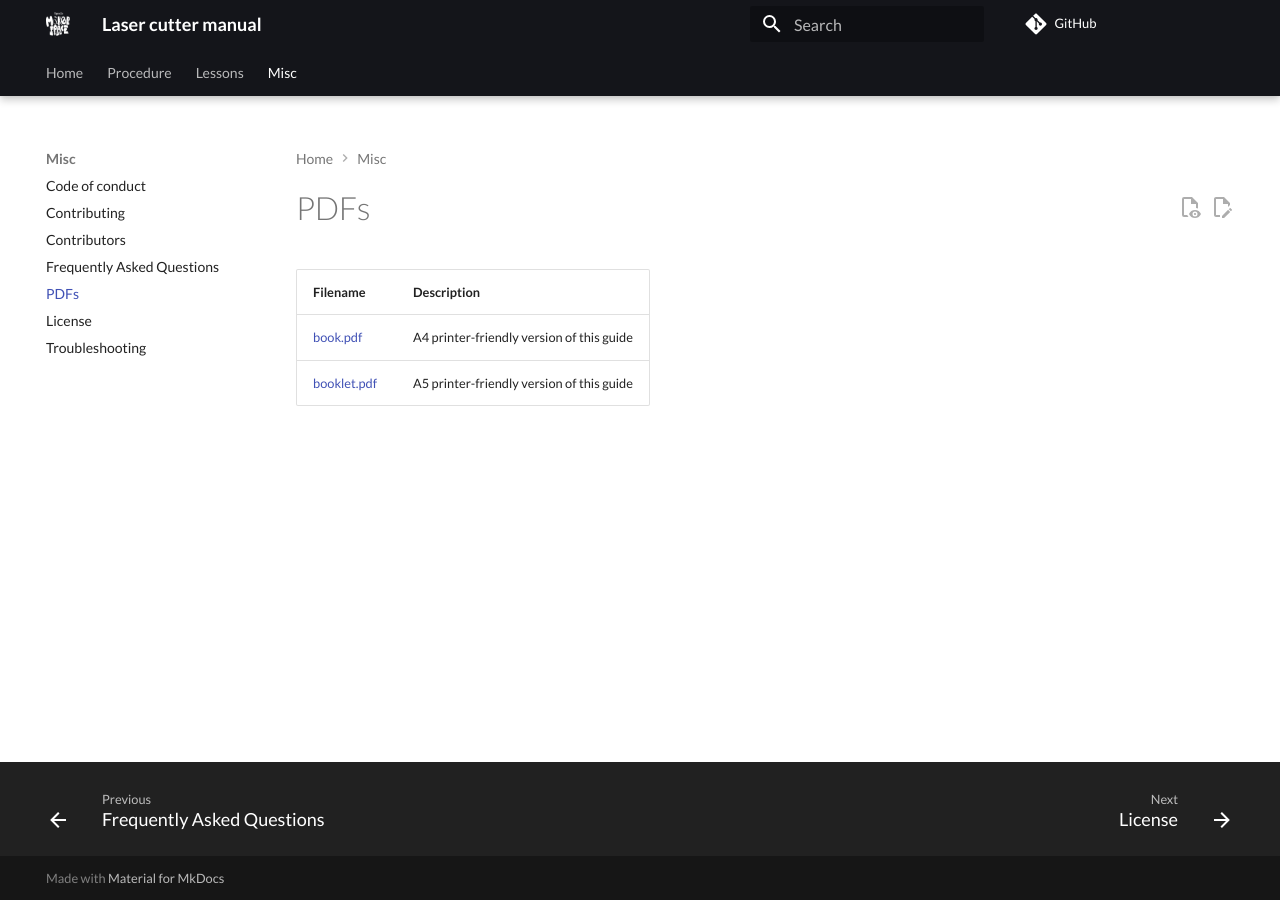
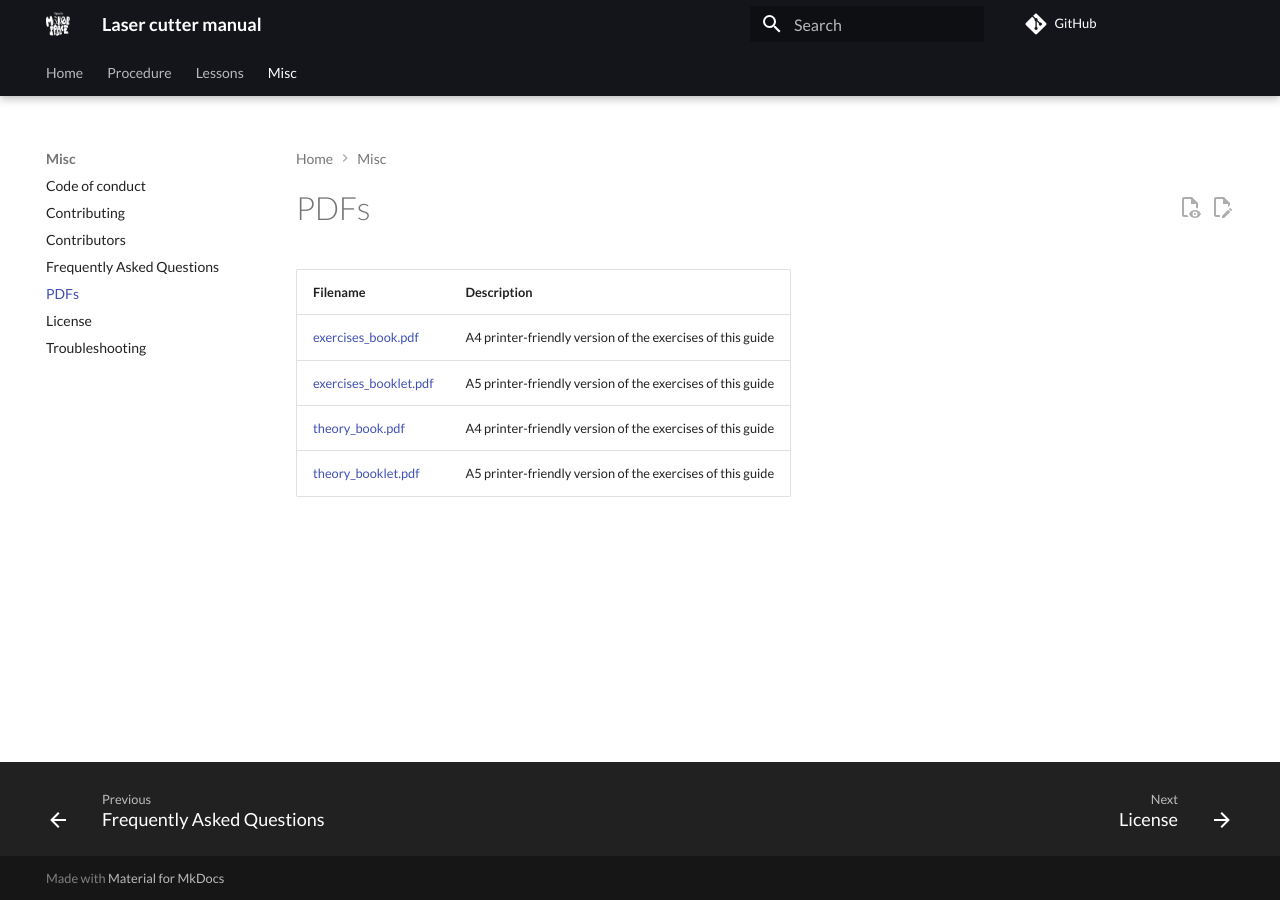
Before and after one commit to uppsala-makerspace/laser_cutter_guide, an MkDocs documentation site: the page built from docs/pdfs/README.md, in a window 1280 px wide. Built offline with MkDocs 1.6.1 and Material for MkDocs 9.7.7, drawn with Linux system fonts in a browser that asks for light colours; comment, search, counter and statistics services are not loaded.

Commit message:
Update TOC

```diff
--- a/docs/pdfs/README.md
+++ b/docs/pdfs/README.md
@@ -8,7 +8,13 @@ tags:
 
 # PDFs
 
-Filename                  |Description
---------------------------|----------------------------------------------------
-[book.pdf](book.pdf)      |A4 printer-friendly version of this guide
-[booklet.pdf](booklet.pdf)|A5 printer-friendly version of this guide
+<!-- markdownlint-disable MD013 --><!-- Tables cannot be split up over lines, hence will break 80 characters per line -->
+
+Filename                                      |Description
+----------------------------------------------|----------------------------------------------------
+[exercises_book.pdf](exercises_book.pdf)      |A4 printer-friendly version of the exercises of this guide
+[exercises_booklet.pdf](exercises_booklet.pdf)|A5 printer-friendly version of the exercises of this guide
+[theory_book.pdf](theory_book.pdf)            |A4 printer-friendly version of the exercises of this guide
+[theory_booklet.pdf](theory_booklet.pdf)      |A5 printer-friendly version of the exercises of this guide
+
+<!-- markdownlint-enable MD013 -->
```
